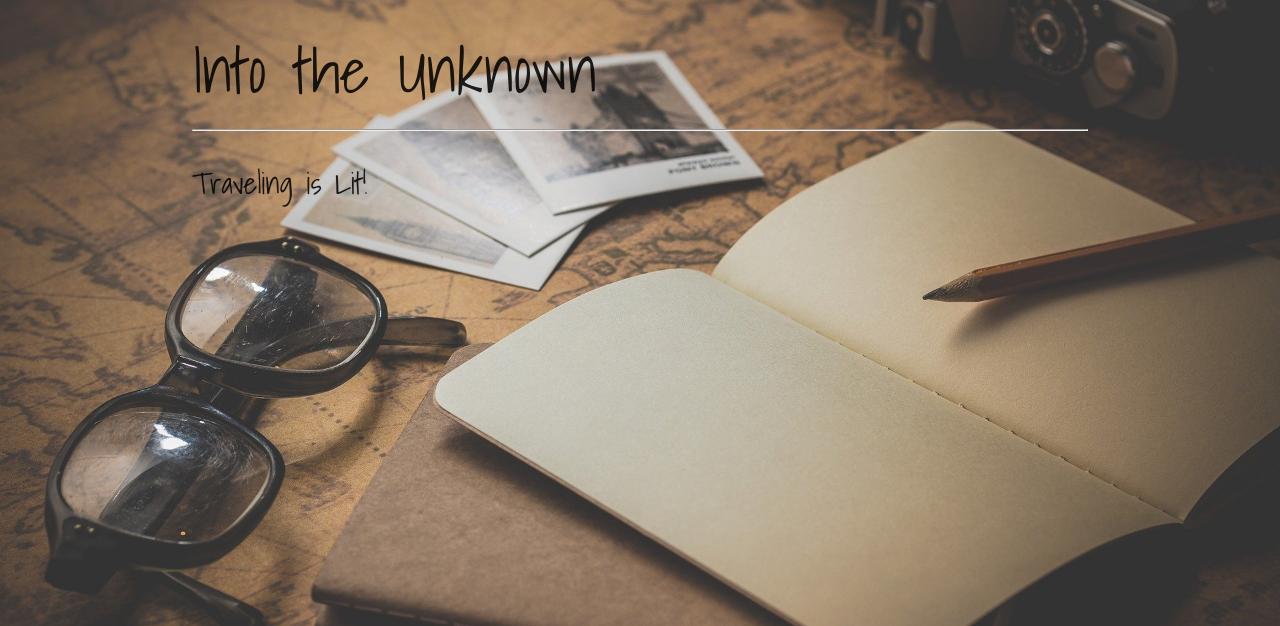
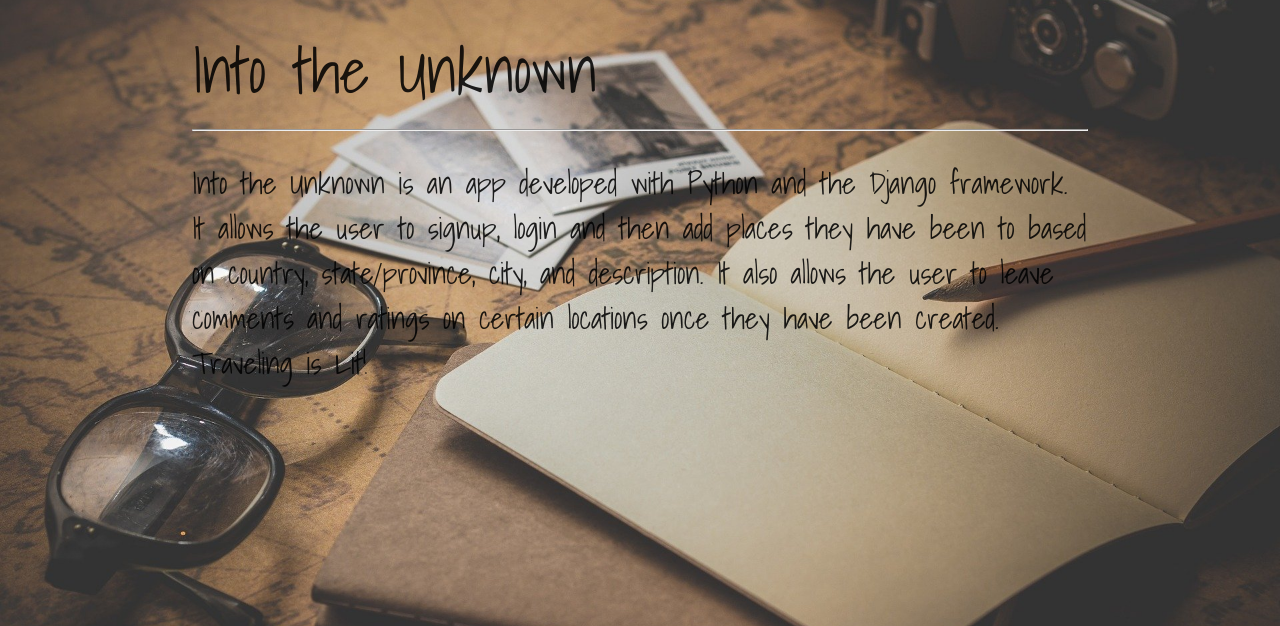
Before and after one commit to skylarw19/into-the-unknown, a Django app: page /about/ in a window 1280 px wide. Shown: the part 71-697 px from the top of the page. Run offline with Django 3.2, Linux system fonts and the light colour scheme.

Commit message:
about page

```diff
--- a/main_app/templates/about.html
+++ b/main_app/templates/about.html
@@ -4,6 +4,6 @@
 
 <h1>Into the Unknown</h1>
 <hr>
-<p style="font-size: 30px">Traveling is Lit!</p>
+<p style="font-size: 30px">Into the Unknown is an app developed with Python and the Django framework. It allows the user to signup, login and then add places they have been to based on country, state/province, city, and description. It also allows the user to leave comments and ratings on certain locations once they have been created. Traveling is Lit!</p>
 
 {% endblock %}
```
